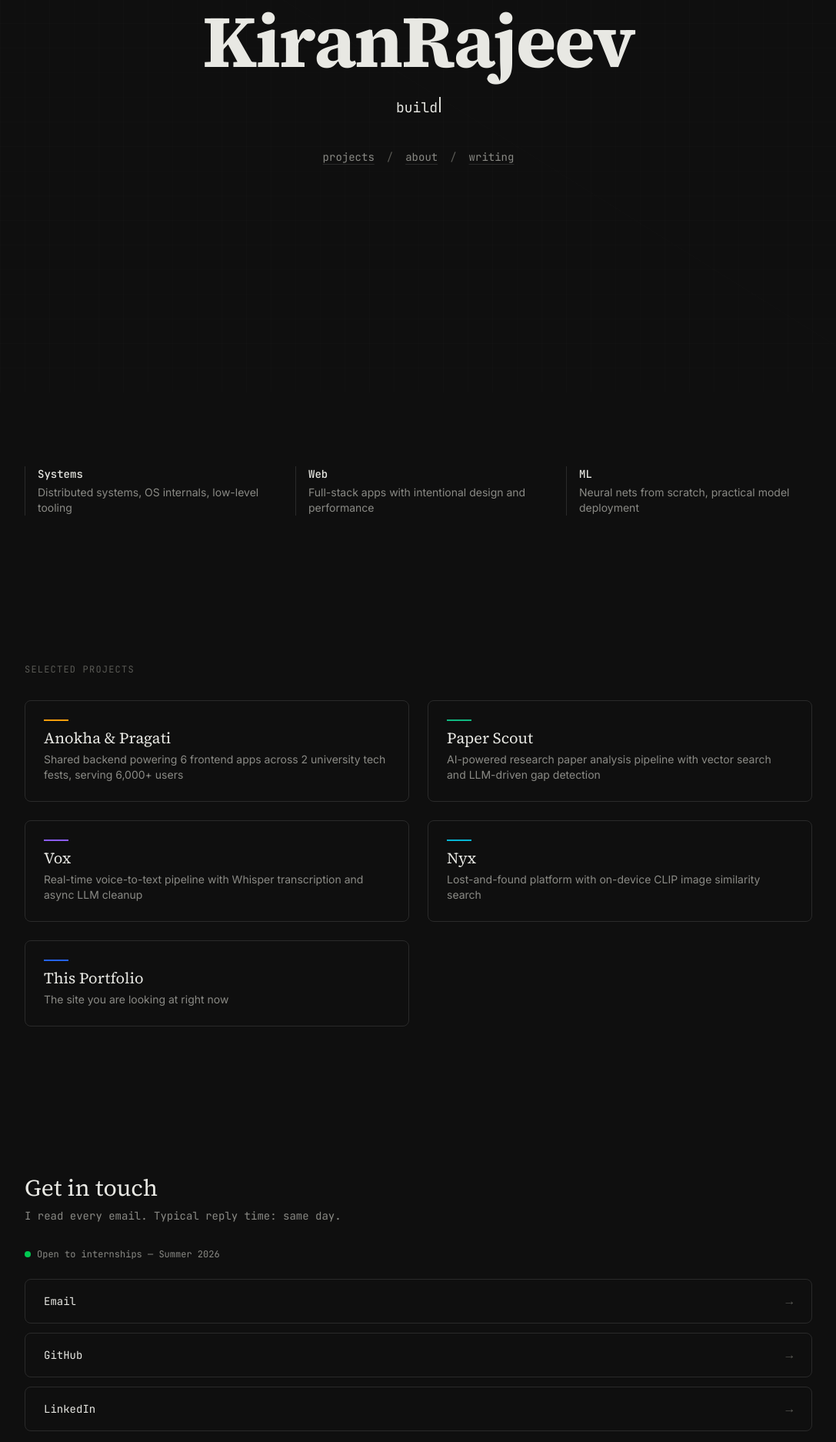
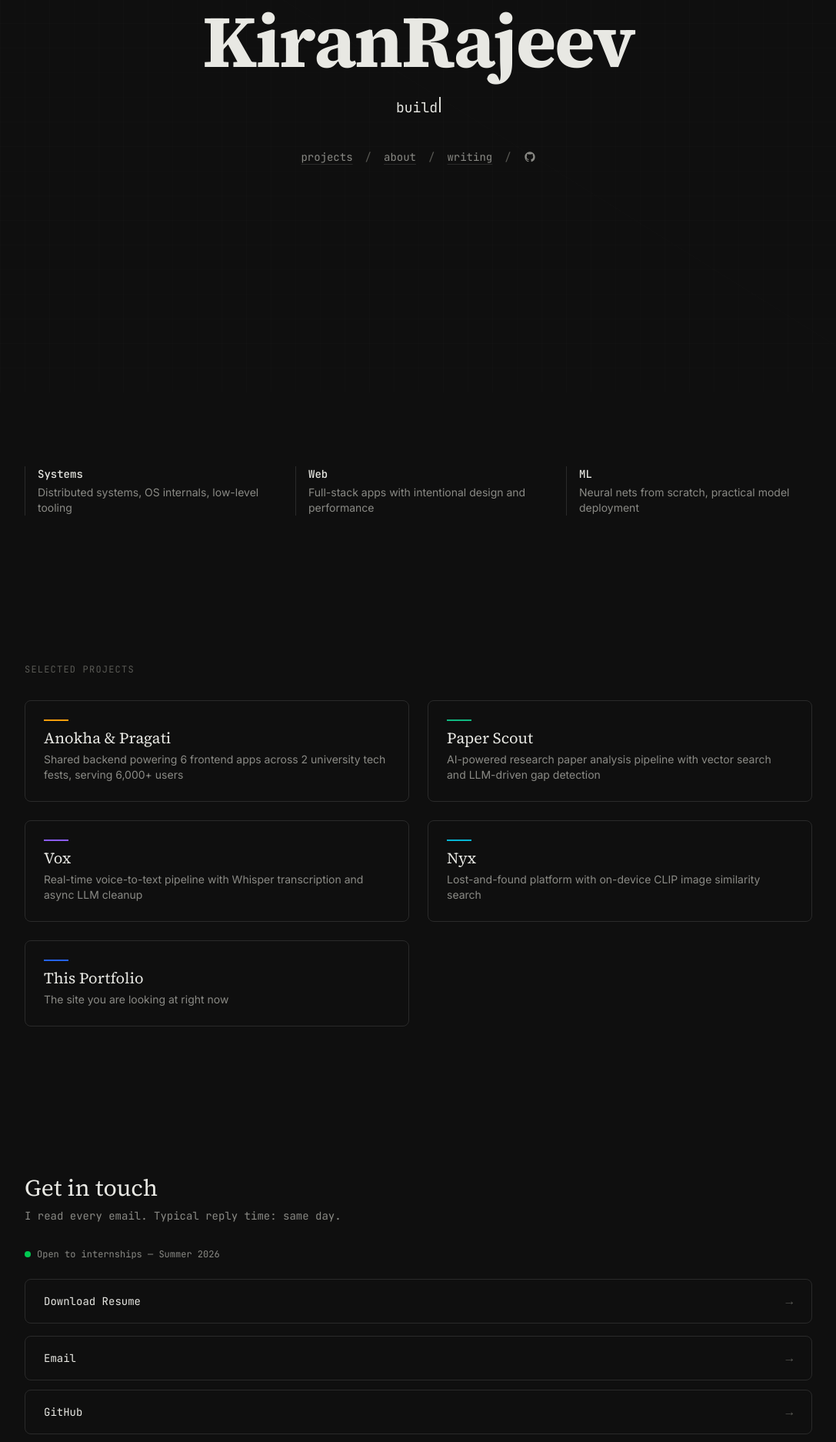
Before and after one commit to KiranRajeev-KV/KiranRajeev-KV.github.io, a React (Vite) app: page / in a window 1280 px wide. Shown: the part 290-2164 px from the top of the page at 77% size, without its empty margins (96-1183 px from the left). Built offline with nearby package versions, Linux system fonts and the light colour scheme.

Commit message:
feat(ui): add GitHub link to hero, resume download to contact

```diff
--- a/src/components/contact-section.tsx
+++ b/src/components/contact-section.tsx
@@ -3,16 +3,18 @@
 import { Section } from './section'
 
 const links = [
-  { label: 'Email', href: 'mailto:alex@example.com', value: 'alex@example.com' },
-  { label: 'GitHub', href: 'https://github.com', value: null },
+  { label: 'Email', href: 'mailto:kiranrajeevkv@gmail.com', value: 'kiranrajeevkv@gmail.com' },
+  { label: 'GitHub', href: 'https://github.com/KiranRajeev-KV', value: null },
   { label: 'LinkedIn', href: 'https://linkedin.com', value: null },
 ]
+
+const resumeUrl = '#'
 
 export function ContactSection() {
   const { showToast } = useToast()
 
   const copyEmail = async () => {
-    await navigator.clipboard.writeText('alex@example.com')
+    await navigator.clipboard.writeText('kiranrajeevkv@gmail.com')
     showToast('Email copied ✓')
   }
 
@@ -29,6 +31,25 @@
             <span className="inline-block h-2 w-2 rounded-full bg-green-500" />
             <span className="font-mono text-xs text-fg-muted">Open to internships — Summer 2026</span>
           </div>
+
+          <motion.a
+            href={resumeUrl}
+            target="_blank"
+            rel="noopener noreferrer"
+            initial={{ opacity: 0, x: -10 }}
+            whileInView={{ opacity: 1, x: 0 }}
+            viewport={{ once: true }}
+            className="group mb-4 flex items-center justify-between rounded-lg border border-border px-6 py-4 transition-colors hover:border-fg-subtle hover:bg-bg-subtle"
+          >
+            <span className="font-mono text-sm text-fg">Download Resume</span>
+            <motion.span
+              className="font-mono text-fg-subtle"
+              whileHover={{ x: 4 }}
+              transition={{ type: 'spring', stiffness: 400, damping: 20 }}
+            >
+              →
+            </motion.span>
+          </motion.a>
 
           <div className="flex flex-col gap-3">
             {links.map((link, i) => (
--- a/src/routes/index.tsx
+++ b/src/routes/index.tsx
@@ -90,6 +90,12 @@
             <Link to="/blog" className="underline decoration-border underline-offset-4 hover:decoration-fg-subtle">
               writing
             </Link>
+            <span className="text-fg-subtle">/</span>
+            <a href="https://github.com/KiranRajeev-KV" target="_blank" rel="noopener noreferrer" className="transition-colors hover:text-fg">
+              <svg className="h-4 w-4" fill="currentColor" viewBox="0 0 24 24" aria-hidden="true">
+                <path fillRule="evenodd" d="M12 2C6.477 2 2 6.484 2 12.017c0 4.425 2.865 8.18 6.839 9.504.5.092.682-.217.682-.483 0-.237-.008-.868-.013-1.703-2.782.605-3.369-1.343-3.369-1.343-.454-1.158-1.11-1.466-1.11-1.466-.908-.62.069-.608.069-.608 1.003.07 1.531 1.032 1.531 1.032.892 1.53 2.341 1.088 2.91.832.092-.647.35-1.088.636-1.338-2.22-.253-4.555-1.113-4.555-4.951 0-1.093.39-1.988 1.029-2.688-.103-.253-.446-1.272.098-2.65 0 0 .84-.27 2.75 1.026A9.564 9.564 0 0112 6.844c.85.004 1.705.115 2.504.337 1.909-1.296 2.747-1.027 2.747-1.027.546 1.379.202 2.398.1 2.651.64.7 1.028 1.595 1.028 2.688 0 3.848-2.339 4.695-4.566 4.943.359.309.678.92.678 1.855 0 1.338-.012 2.419-.012 2.747 0 .268.18.58.688.482A10.019 10.019 0 0022 12.017C22 6.484 17.522 2 12 2z" clipRule="evenodd" />
+              </svg>
+            </a>
           </div>
         </div>
         <ScrollNudge />
```
